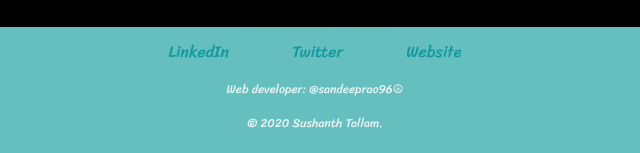
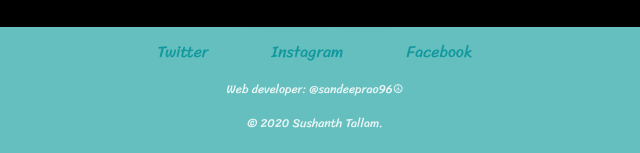
Before and after one commit to sandeeprao96/sandeeprao96.github.io, a plain HTML site: page index.html in a window 1280 px wide. Shown: the part 2793-2946 px from the top of the page, 325-965 px from the left. Drawn offline with Linux system fonts and the light colour scheme.

Commit message:
Update index.html

```diff
--- a/index.html
+++ b/index.html
@@ -43,13 +43,13 @@
       <h2>Wanna Touch my Magic</h2>
       <h3>Hold your NUTS before contacting me.</h3>
       <p>if you are intrested in stage magics i show you my lovely rope magic tricks. if you are not a big fan of magics then no problem i will show you my Black magic.i hope you will be alive after my show.</p>
-      <a class="btn" href="mailto:name@email.com">CONTACT ME</a>
+      <a class="btn" href="mailto:mailto:Tallam.sushanth111@gmail.com">CONTACT ME</a>
     </div>
   </div>
   <div class="bottom-container">
-    <a class="footer-link" href="https://www.linkedin.com/">LinkedIn</a>
-    <a class="footer-link" href="https://twitter.com/">Twitter</a>
-    <a class="footer-link" href="https://www.appbrewery.co/">Website</a>
+    <a class="footer-link" href="https://twitter.com/Sushanth0704?s=08">Twitter</a>
+    <a class="footer-link" href="https://instagram.com/sushanth_tallam?igshid=hrr9kfig9jh">Instagram</a>
+    <a class="footer-link" href="https://www.facebook.com/profile.php?id=100008354491827">Facebook</a>
     <p>Web developer: @sandeeprao96☮</p>
     <p>© 2020 Sushanth Tallam.</p>
   </div>
```
